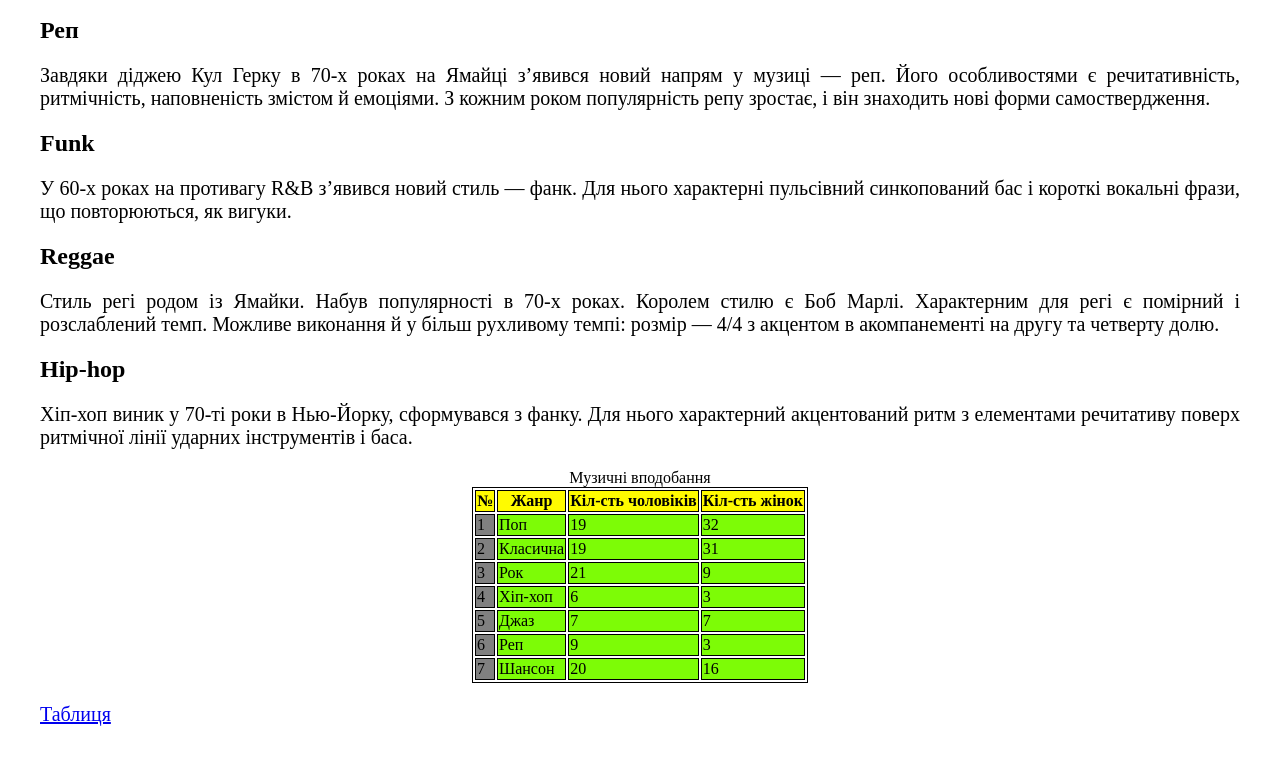
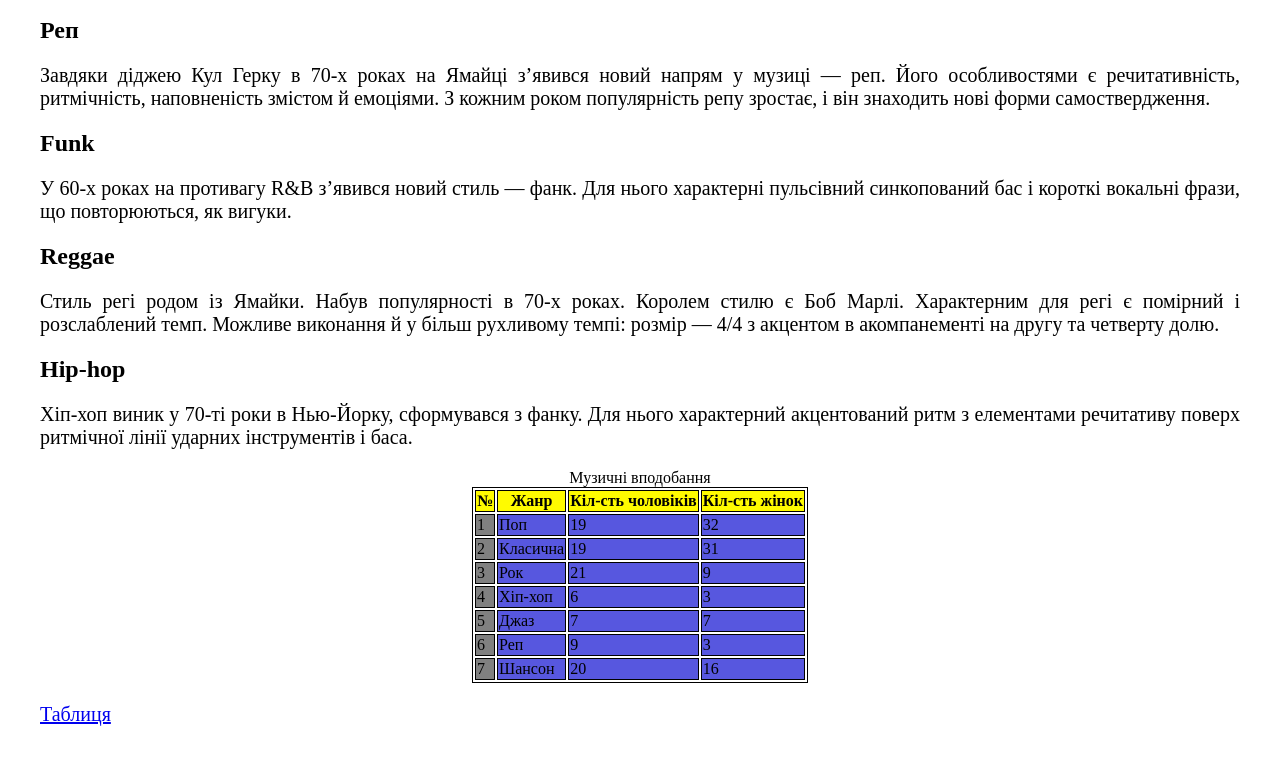
Before and after one commit to VladyslavaHlianko/first-project, a plain HTML site: page index.html in a window 1280 px wide. Shown: the part 649-1411 px from the top of the page. Drawn offline with Linux system fonts and the light colour scheme.

Commit message:
change color for table

```diff
--- a/index.html
+++ b/index.html
@@ -47,7 +47,7 @@
         <p>Хіп-хоп виник у 70-ті роки в Нью-Йорку, сформувався з фанку. Для нього характерний акцентований ритм з елементами речитативу поверх ритмічної лінії ударних інструментів і баса.</p></div>
         <table>
             <caption>Музичні вподобання</caption>
-            <colgroup style="background: rgb(125, 252, 6);">
+            <colgroup style="background: rgb(87, 87, 223);">
                 <col span="1" style="background: grey;">
                 <col span="3">
             </colgroup>
```
